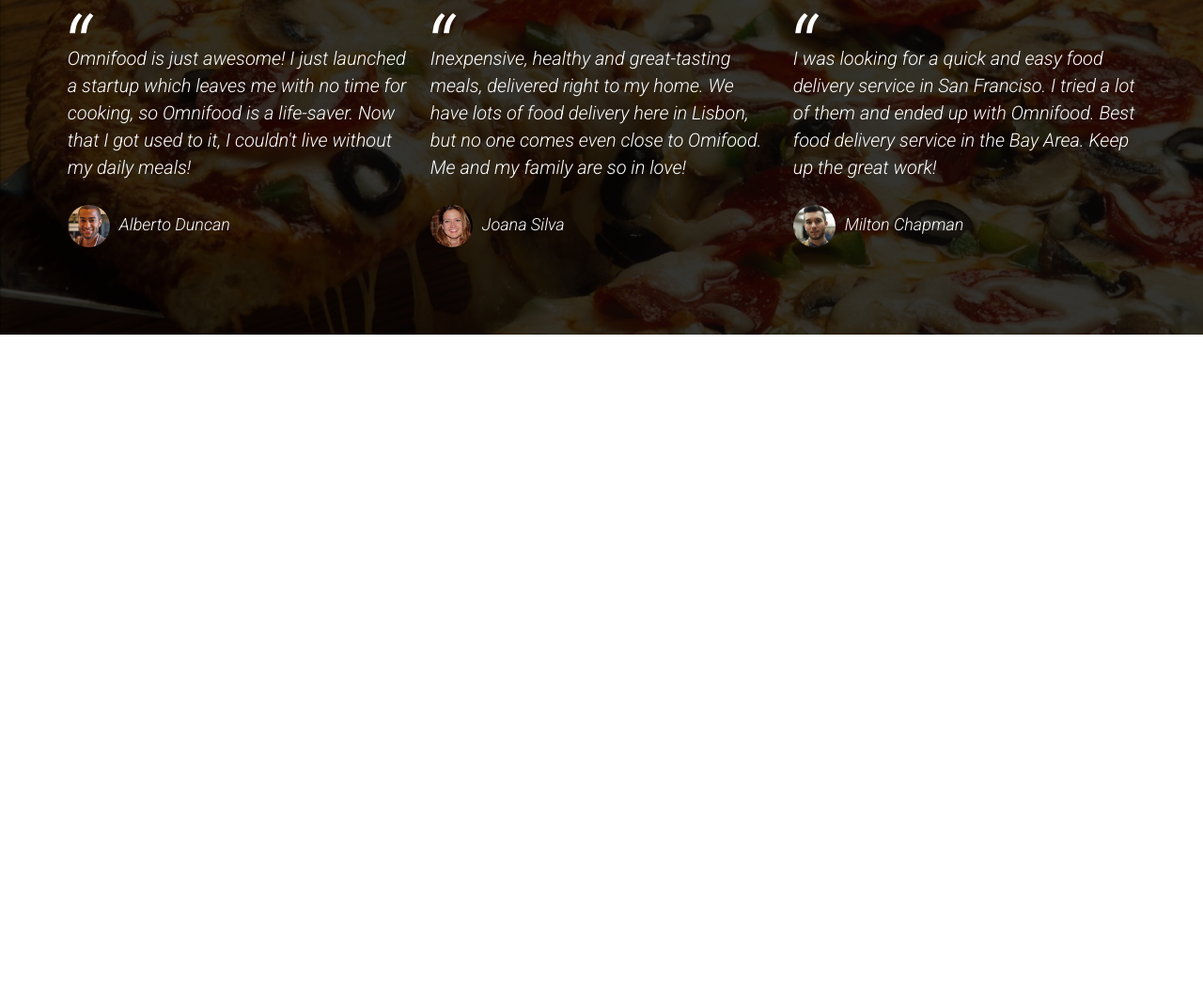
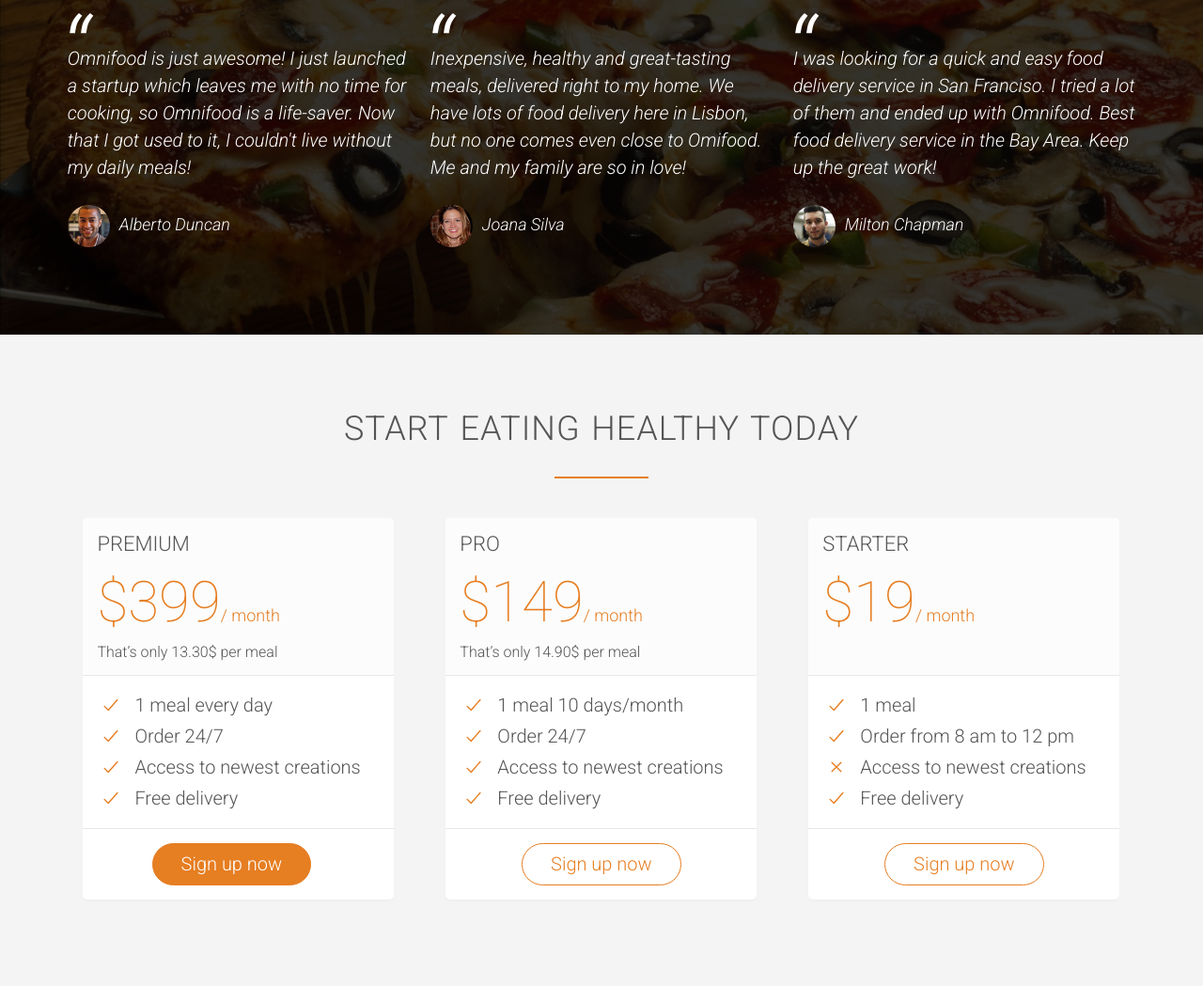
Before and after one commit to Israel-J/Omnifood, a plain HTML site: page index.html in a window 1280 px wide. Shown: the part 3544-4593 px from the top of the page at 94% size. Before the commit the page ends 3900 px from the top, so only its background shows below. Drawn offline with nearby package versions, Linux system fonts and the light colour scheme.

Commit message:
Added sign-up section

```diff
--- a/index.html
+++ b/index.html
@@ -266,6 +266,74 @@
                 </blockquote>
             </div>
         </div>
+    </section>
+
+    <section class="section-plans">
+        <div class="row">
+            <h2>Start eating healthy today</h2>
+        </div>
+        <div class="row">
+            <div class="col span-1-of-3">
+                <div class="plan-box">
+                    <div>
+                        <h3>Premium</h3>
+                        <p class="plan-price">$399<span>/ month</span></p>
+                        <p class="plan-price-meal">That’s only 13.30$ per meal</p>
+                    </div>
+                    <div>
+                        <ul>
+                            <li><ion-icon class="icon-city" name="checkmark-outline"></ion-icon>1 meal every day</li>
+                            <li><ion-icon class="icon-city" name="checkmark-outline"></ion-icon>Order 24/7</li>
+                            <li><ion-icon class="icon-city" name="checkmark-outline"></ion-icon>Access to newest creations</li>
+                            <li><ion-icon class="icon-city" name="checkmark-outline"></ion-icon>Free delivery</li>
+                        </ul>
+                    </div>
+                    <div>
+                        <a href="#" class="btn btn-full">Sign up now</a>
+                    </div>
+                </div>
+            </div>
+            <div class="col span-1-of-3">
+                <div class="plan-box">
+                    <div>
+                        <h3>Pro</h3>
+                        <p class="plan-price">$149<span>/ month</span></p>
+                        <p class="plan-price-meal">That’s only 14.90$ per meal</p>
+                    </div>
+                    <div>
+                        <ul>
+                            <li><ion-icon class="icon-city" name="checkmark-outline"></ion-icon>1 meal 10 days/month</li>
+                            <li><ion-icon class="icon-city" name="checkmark-outline"></ion-icon>Order 24/7</li>
+                            <li><ion-icon class="icon-city" name="checkmark-outline"></ion-icon>Access to newest creations</li>
+                            <li><ion-icon class="icon-city" name="checkmark-outline"></ion-icon>Free delivery</li>
+                        </ul>
+                    </div>
+                    <div>
+                        <a href="#" class="btn btn-ghost">Sign up now</a>
+                    </div>
+                </div>
+            </div>
+            <div class="col span-1-of-3">
+                <div class="plan-box">
+                    <div>
+                        <h3>Starter</h3>
+                        <p class="plan-price">$19<span>/ month</span></p>
+                        <p class="plan-price-meal">&nbsp;</p>
+                    </div>
+                    <div>
+                        <ul>
+                            <li><ion-icon class="icon-city" name="checkmark-outline"></ion-icon>1 meal</li>
+                            <li><ion-icon class="icon-city" name="checkmark-outline"></ion-icon>Order from 8 am to 12 pm</li>
+                            <li><ion-icon class="icon-city" name="close-outline"></ion-icon>Access to newest creations</li>
+                            <li><ion-icon class="icon-city" name="checkmark-outline"></ion-icon>Free delivery</li>
+                        </ul>
+                    </div>
+                    <div>
+                        <a href="#" class="btn btn-ghost">Sign up now</a>
+                    </div>
+                </div>
+            </div>
+        </div>
 
     </section>
 
--- a/resources/css/style.css
+++ b/resources/css/style.css
@@ -396,3 +396,59 @@
     margin-right: 10px;
     vertical-align: middle;
 }
+
+/* ------------------------------------ */
+/*SIGN UP*/
+/* ------------------------------------ */
+
+.section-plans {
+    background-color: #f4f4f4;
+}
+
+.plan-box {
+    background-color: white;
+    border-radius: 5px;
+    width: 90%;
+    margin-left: 5%;
+    box-shadow: 0 2px 2px #efefef;
+}
+.plan-box div {
+    padding: 15px;
+    border-bottom: 1px solid #e8e8e8;
+}
+
+.plan-box div:first-child {
+    background-color: #fcfcfc;
+    border-top-left-radius: 5px;
+    border-top-right-radius: 5px;
+}
+
+.plan-box div:last-child {
+    text-align: center;
+    border: 0;
+}
+
+.plan-price {
+    font-size: 300%;
+    margin-bottom: 10px;
+    font-weight: 100;
+    color: #e67e22
+}
+
+.plan-price span {
+    font-size: 30%;
+    font-weight: 300;
+    color: #e67e22 ;
+}
+
+.plan-price-meal {
+    font-size: 80%;
+}
+
+.plan-box ul {
+    list-style: none;
+}
+
+.plan-box ul li {
+    padding: 5px 0 ;
+}
```
